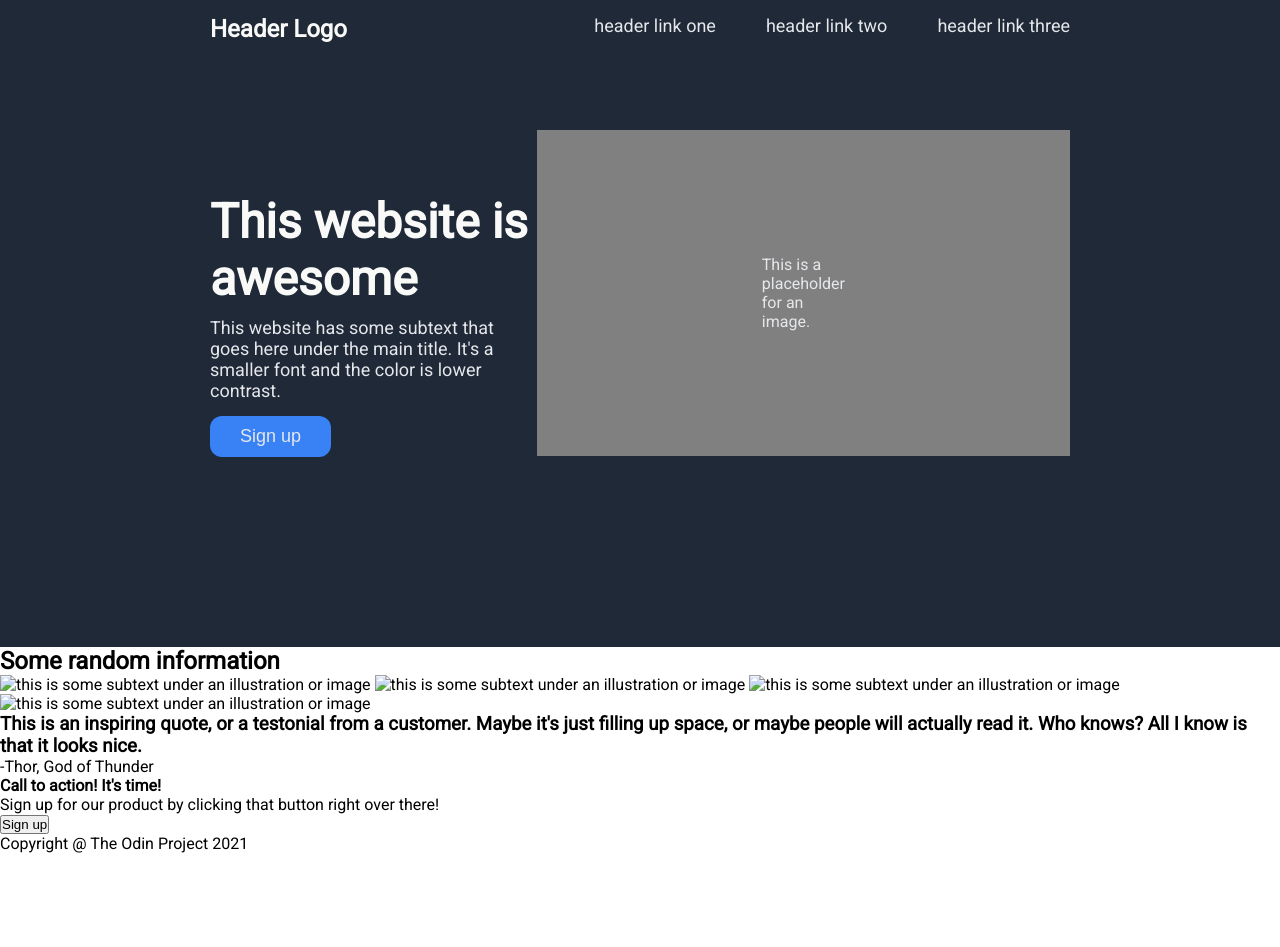
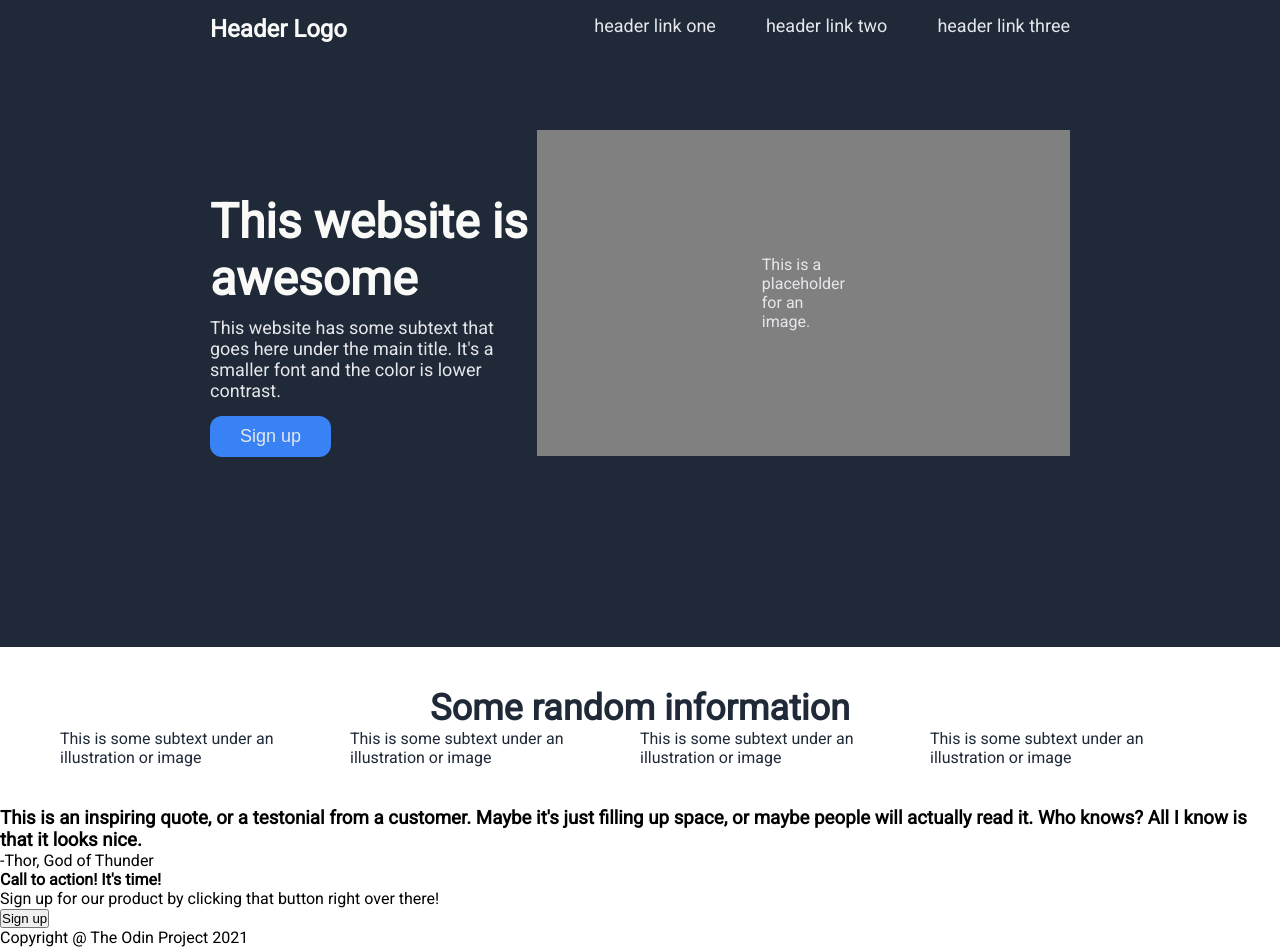
Before and after one commit to eplearnstocode/Project-Landing-Page-Odin, a plain HTML site: page index.html in a window 1280 px wide. Before the commit the page ends 853 px from the top, so only its background shows below. Drawn offline with Linux system fonts and the light colour scheme.

Commit message:
finished everything in header but flex/grow on image. started on info section.

```diff
--- a/index.html
+++ b/index.html
@@ -42,13 +42,29 @@
     </header>
 
 
-    <div>
-        <h2>Some random information</h2>
-        <img src="" alt="this is some subtext under an illustration or image">
-        <img src="" alt="this is some subtext under an illustration or image">
-        <img src="" alt="this is some subtext under an illustration or image">
-        <img src="" alt="this is some subtext under an illustration or image">
+    <div class="info-div">
+        <h2 class="info-head">Some random information</h2>
+        <div class="info-container">
+            <div class="item">
+                <img src="#" alt="">
+                <div class="item-text"> This is some subtext under an illustration or image</div>
+            </div>
+            <div class="item">
+                <img src="#" alt="">
+                <div class="item-text"> This is some subtext under an illustration or image</div>
+            </div>
+            <div class="item">
+                <img src="#" alt="">
+                <div class="item-text"> This is some subtext under an illustration or image</div>
+            </div>
+            <div class="item">
+                <img src="#" alt="">
+                <div class="item-text"> This is some subtext under an illustration or image</div>
+            </div>
+
+        </div>
     </div>
+
     <div>
         <h3>This is an inspiring quote, or a testonial from a customer. Maybe it's just filling up space, or maybe people will actually read it. Who knows? All I know is that it looks nice. </h3>
         <p>-Thor, God of Thunder</p>
--- a/style.css
+++ b/style.css
@@ -53,11 +53,13 @@ header {
     max-width: 45%;
 
 }
+/*LEFT OFF HERE dont have the img placeholder the right size or growing/shrinking. need to work on that!!!! and was working on info section*/
 .image {
     display: flex;
     justify-content: center;
     align-items: center;
     max-height: 200px;
+    flex: 1;
 }
 
 .welcome {
@@ -90,6 +92,7 @@ header {
 .placeholder {
     background-color: grey;
     padding: 125px 225px;
+
 }
 
 li {
@@ -97,3 +100,28 @@ li {
 }
 
 /*end of header with welcom begin of "some random info"*/
+
+.info-div {
+    padding: 40px 60px 40px 60px;
+}
+
+.info-head {
+    font-size: 36px;
+    font-weight: 900;
+    color: #1F2937;
+    text-align: center;
+}
+
+.info-container {
+    display: flex;
+
+}
+
+.item {
+    display: flex;
+
+}
+
+.item-text {
+    color: #1F2937;
+}
```
